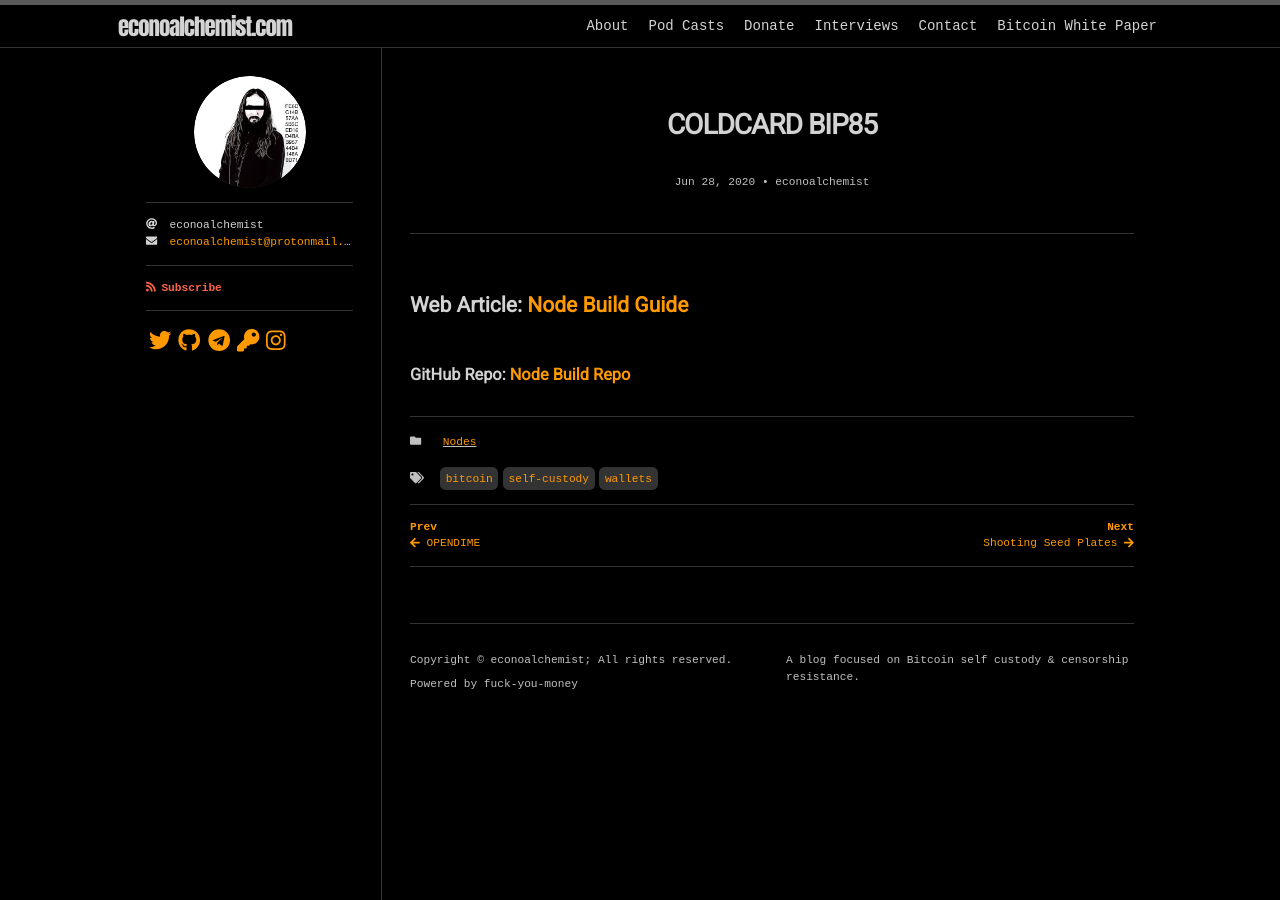
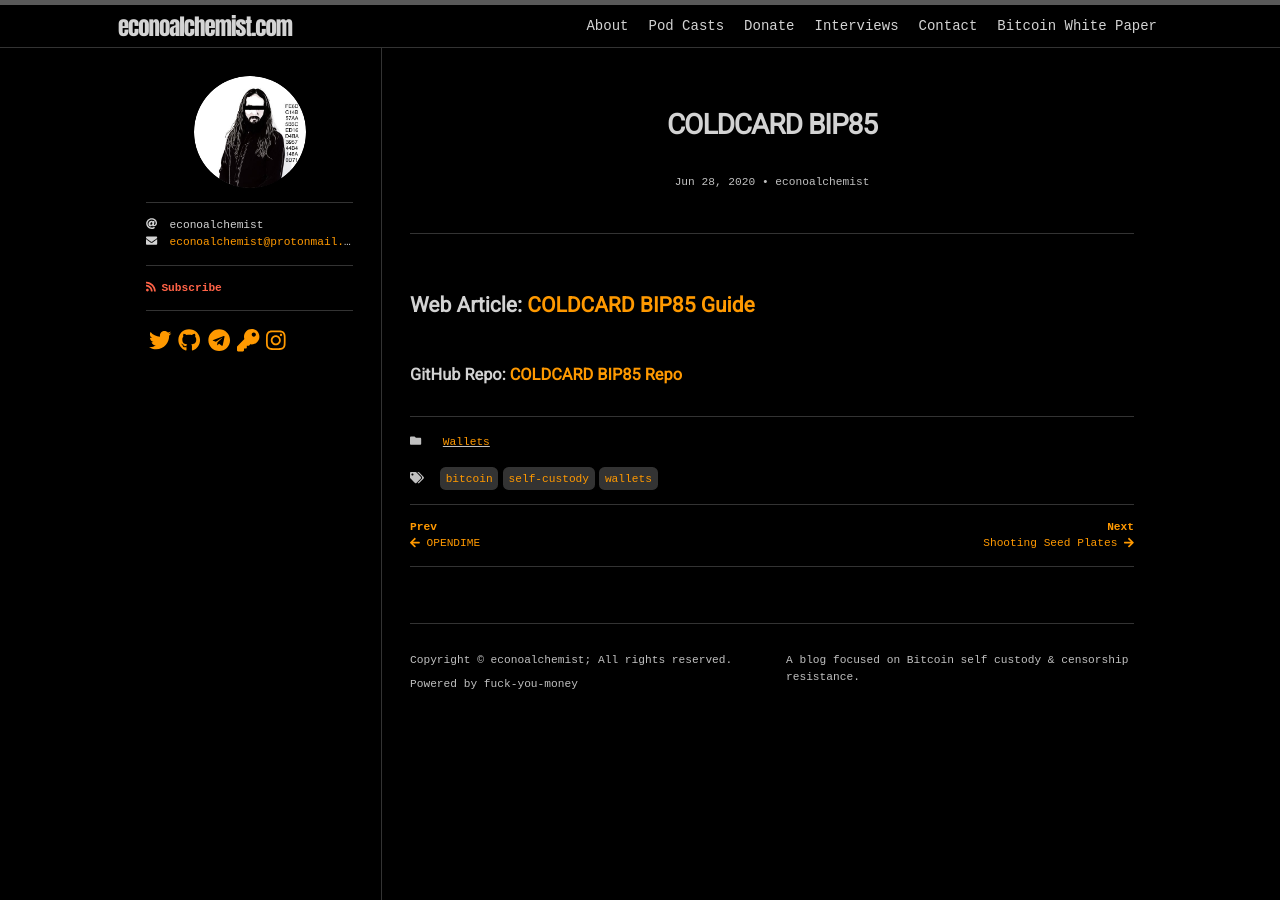
Before and after one commit to econoalchemist/econoalchemist.github.io, a Jekyll site: the page built from _posts/2020-06-28-COLDCARD-BIP85.MD, in a window 1280 px wide. Built offline with Jekyll 4.4.1, drawn with Linux system fonts in a browser that asks for light colours; nearby versions of some CDN libraries; some web fonts are replaced.

Commit message:
Update 2020-06-28-COLDCARD-BIP85.MD

```diff
--- a/_posts/2020-06-28-COLDCARD-BIP85.MD
+++ b/_posts/2020-06-28-COLDCARD-BIP85.MD
@@ -2,10 +2,10 @@
 layout: post
 toc: false
 title: "COLDCARD BIP85"
-categories: Nodes
+categories: Wallets
 tags: [bitcoin, self-custody, wallets]
 author:
   - econoalchemist
 ---
-## Web Article: [Node Build Guide](https://econoalchemist.github.io/COLDCARD-BIP85/)
-### GitHub Repo: [Node Build Repo](https://github.com/econoalchemist/COLDCARD-BIP85)
+## Web Article: [COLDCARD BIP85 Guide](https://econoalchemist.github.io/COLDCARD-BIP85/)
+### GitHub Repo: [COLDCARD BIP85 Repo](https://github.com/econoalchemist/COLDCARD-BIP85)
```
